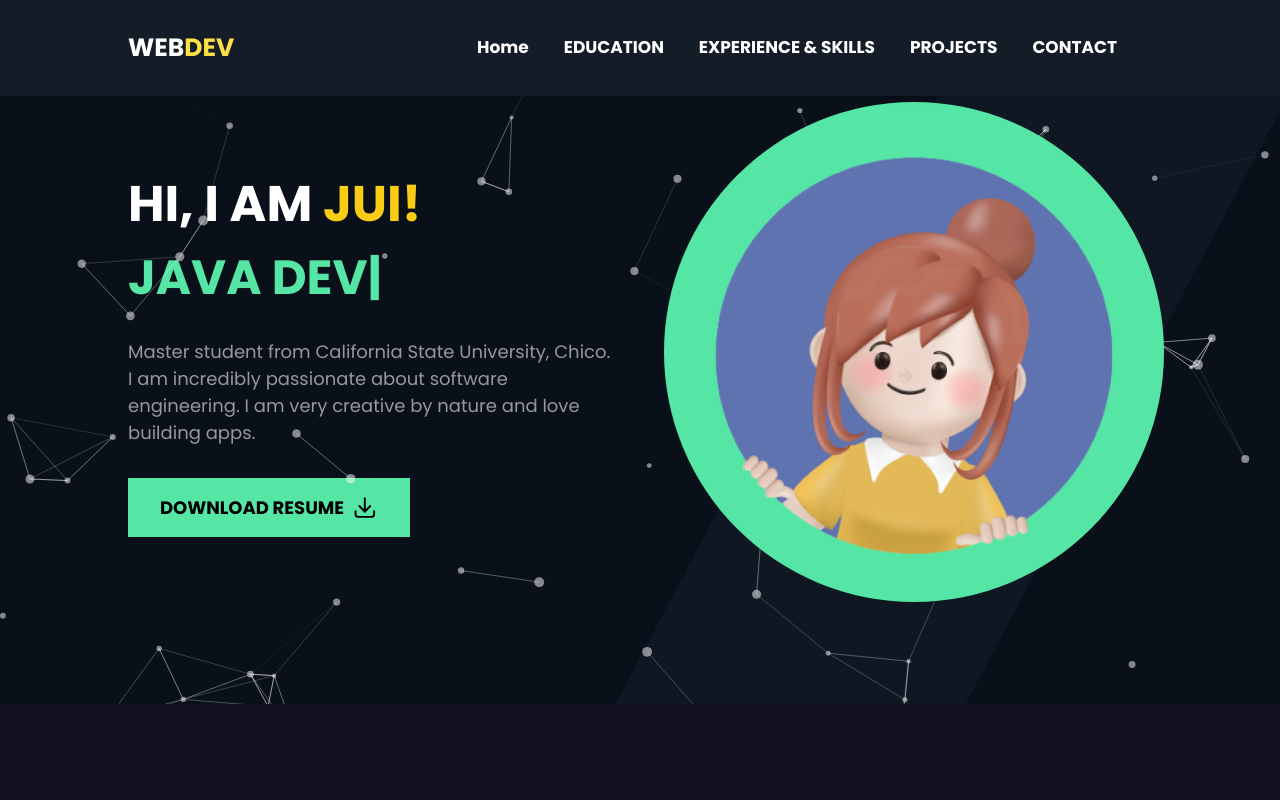
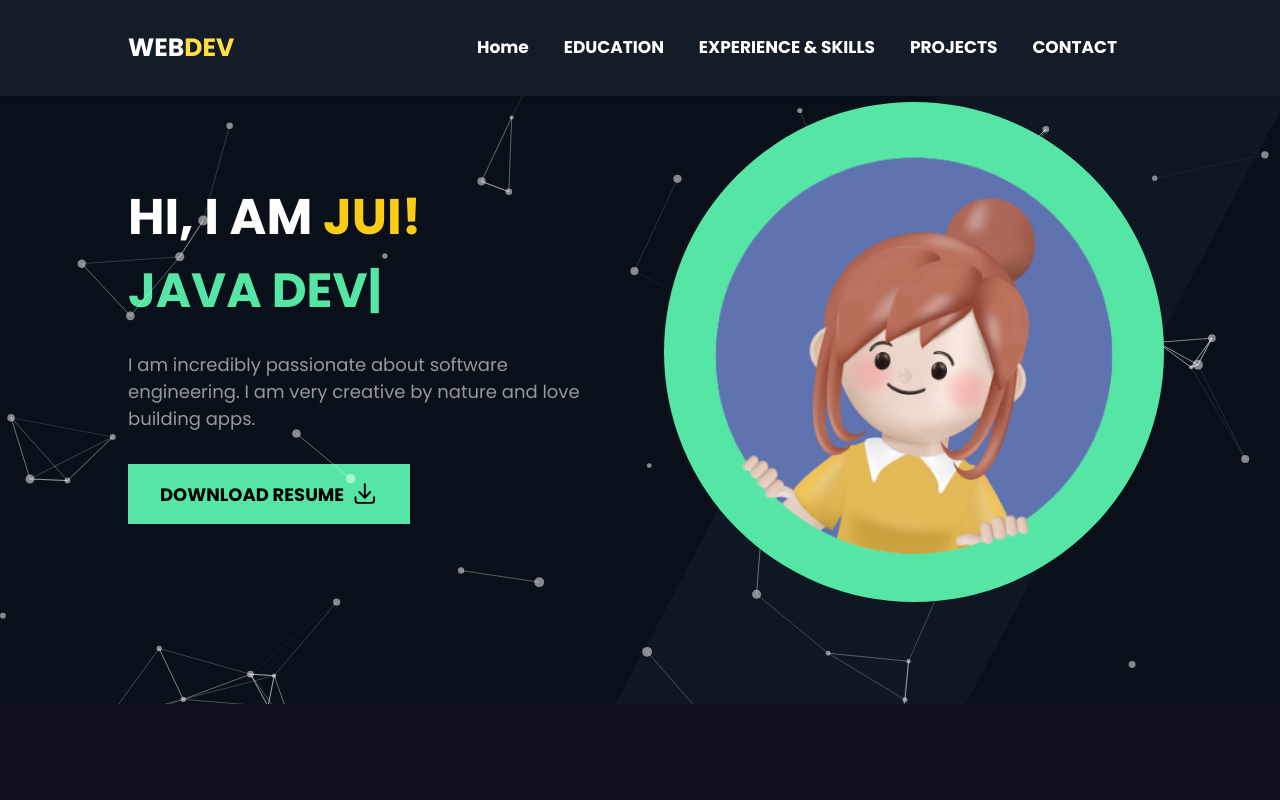
Before and after one commit to JuiD24/portfolio, a Next.js app: page / in a window 1280 px wide. Shown: the top 800 px of the page. Built offline with nearby package versions, Linux system fonts and the light colour scheme.

Commit message:
added resume

```diff
--- a/components/Hero.tsx
+++ b/components/Hero.tsx
@@ -1,36 +1,47 @@
-import React from 'react'
-import Particle from './Particle'
-import TextEffect from './TextEffect'
-import Image from 'next/image'
-import {ArrowDownTrayIcon} from "@heroicons/react/20/solid";
+import React from "react";
+import Particle from "./Particle";
+import TextEffect from "./TextEffect";
+import Image from "next/image";
+import { ArrowDownTrayIcon } from "@heroicons/react/20/solid";
 
 const Hero = () => {
   return (
     <div className="h-[88vh] bg-[url('/images/banner.jpg')] bg-cover bg-center">
-        <Particle/>
-        <div className='w-[80%] grid-cols-1 mx-auto grid lg:grid-cols-2 gap-[3rem] h-[100%] items-center'>
-            <div>
-            <h1 className='text-[35px] md:text-[50px] text-white font-bold'>HI, I AM <span className='text-yellow-400'>JUI!</span></h1>
-            <TextEffect/>
-            <p className='mt-[1.5rem] text-[18px] text-[#ffffff92]'>
-                Master student from California State University, Chico. I am incredibly passionate about software engineering.
-                 I am very creative by nature and love building apps.
-            </p>
+      <Particle />
+      <div className="w-[80%] grid-cols-1 mx-auto grid lg:grid-cols-2 gap-[3rem] h-[100%] items-center">
+        <div>
+          <h1 className="text-[35px] md:text-[50px] text-white font-bold">
+            HI, I AM <span className="text-yellow-400">JUI!</span>
+          </h1>
+          <TextEffect />
+          <p className="mt-[1.5rem] text-[18px] text-[#ffffff92]">
+            I am incredibly passionate about software engineering. I am very
+            creative by nature and love building apps.
+          </p>
 
-            <div className='mt-[2rem] flex-col space-y-6 sm:space-y-0 sm:flex sm:flex-row items-center sm:space-x-6'>
-                <button className='px-[2rem] hover:bg-yellow-400 transition-all duration-200 py-[1rem] text-[18px] font-bold uppercase bg-[#55e6a5]
-                text-black flex items-center space-x-2'>
-                    <p> Download Resume</p>
-                    <ArrowDownTrayIcon className='w-[1.6rem] h-[1.7rem] text-black'/>
-                </button>
-            </div>
-            </div>
-            <div className='w-[500px] hidden bg-[#55e6a5] relative lg:flex items-center rounded-full h-[500px]'>
-                <Image src="/images/heroImage.png" alt="user" layout="fill" className='object-cover rounded-full'/>
-            </div>
+          <div className="mt-[2rem] flex-col space-y-6 sm:space-y-0 sm:flex sm:flex-row items-center sm:space-x-6">
+            <a
+              href="/resume.pdf"
+              target="_blank"
+              rel="noopener noreferrer"
+              className="px-[2rem] hover:bg-yellow-400 transition-all duration-200 py-[1rem] text-[18px] font-bold uppercase bg-[#55e6a5] text-black flex items-center space-x-2"
+            >
+              <p>Download Resume</p>
+              <ArrowDownTrayIcon className="w-[1.6rem] h-[1.7rem] text-black" />
+            </a>
+          </div>
         </div>
+        <div className="w-[500px] hidden bg-[#55e6a5] relative lg:flex items-center rounded-full h-[500px]">
+          <Image
+            src="/images/heroImage.png"
+            alt="user"
+            layout="fill"
+            className="object-cover rounded-full"
+          />
+        </div>
+      </div>
     </div>
   );
-}
+};
 
-export default Hero
+export default Hero;
--- a/components/TextEffect.tsx
+++ b/components/TextEffect.tsx
@@ -11,7 +11,7 @@ const TextEffect = () => {
         1000,
         'Java Developer',
         1000,
-        'Programmer',
+        'BackEnd Developer',
         1000
       ]}
       wrapper="span"
```
Also changed, not shown: 1 other file (tests, documents, lock files or other folders).
